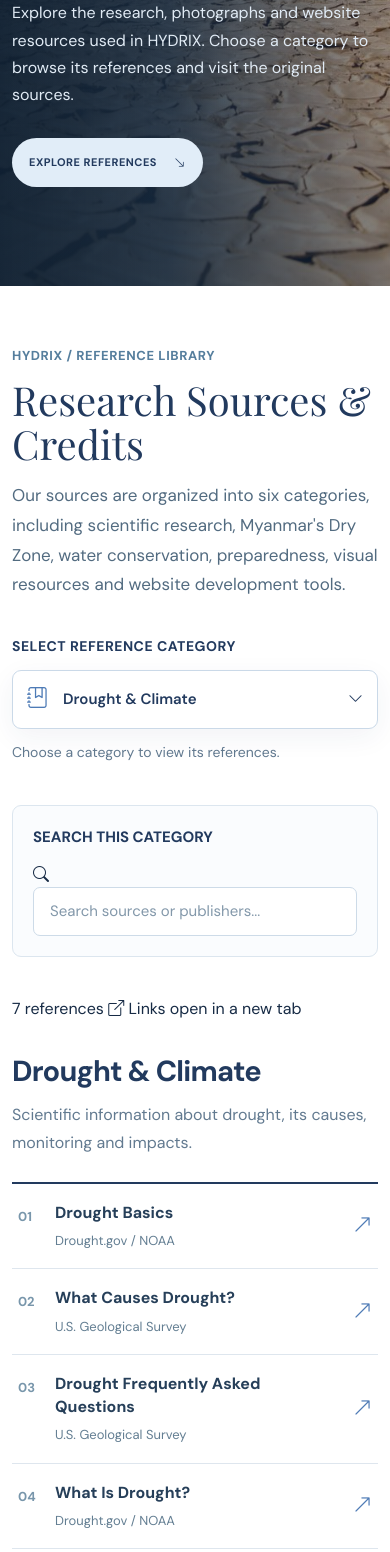
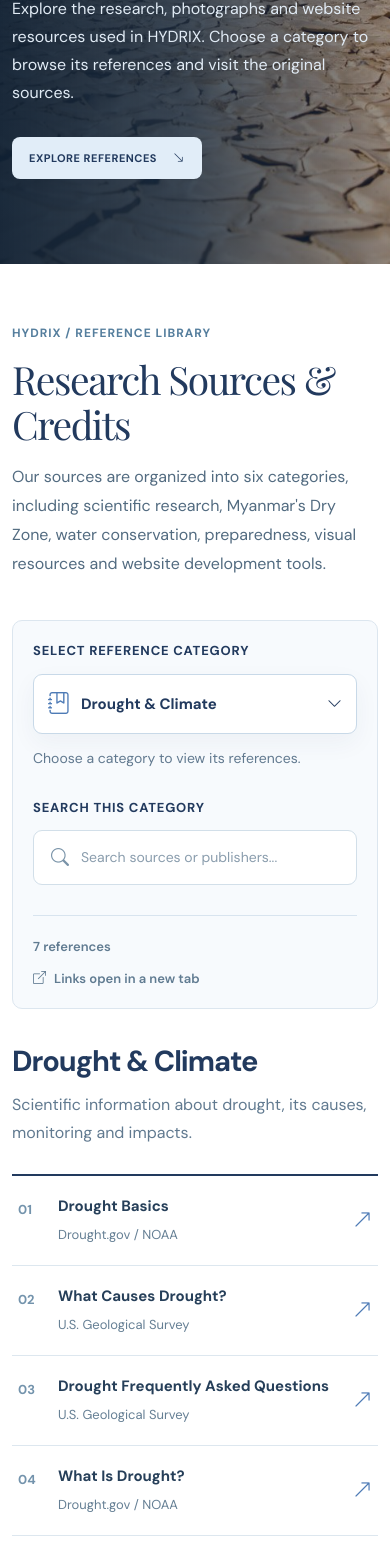
Before and after one commit to htetshin512/HYDRIX, a plain HTML site: page citations.html in a window 390 px wide. Shown: the part 404-1956 px from the top of the page. Drawn offline with nearby package versions, Linux system fonts and the light colour scheme; a web font is replaced by a local one.

Commit message:
Refactor styles and improve responsiveness in citations.css
Updated various styles in citations.css including color changes, padding adjustments, and layout modifications. Added new CSS variables and improved responsiveness for different screen sizes.

```diff
--- a/citations.css
+++ b/citations.css
@@ -1,9 +1,10 @@
 
 :root {
   --cit-navy: #223A5E;
+  --cit-dark: #162C46;
   --cit-blue: #4E7BB6;
   --cit-ice: #C9DBF0;
-  --cit-paper: #EDF4FA;
+  --cit-paper: #F6F9FC;
   --cit-ink: #172B45;
   --cit-muted: #627A90;
   --cit-border: #DCE6EF;
@@ -29,7 +30,7 @@ body.citations-page {
 @keyframes citAppear {
   from {
     opacity: 0;
-    transform: translateY(7px);
+    transform: translateY(8px);
   }
   to {
     opacity: 1;
@@ -51,15 +52,15 @@ body.citations-page {
   font-weight: 400;
 }
 
-.citations-page main :is(a, button, input):focus-visible {
+.citations-page main :is(a, button, select, input):focus-visible {
   outline: 3px solid #5A98CD;
-  outline-offset: 4px;
+  outline-offset: 3px;
 }
 
 .cit-hero {
   position: relative;
   overflow: hidden;
-  background: var(--cit-navy);
+  background: var(--cit-dark);
 }
 
 .cit-hero-image {
@@ -67,62 +68,33 @@ body.citations-page {
   isolation: isolate;
   display: flex;
   align-items: center;
-  min-height: 540px;
+  min-height: 550px;
   background:
     linear-gradient(
       90deg,
-      rgba(15, 33, 53, .94) 0%,
-      rgba(21, 43, 67, .86) 44%,
-      rgba(23, 45, 71, .40) 100%
+      rgba(15, 33, 53, .95) 0%,
+      rgba(21, 43, 67, .82) 48%,
+      rgba(23, 45, 71, .42) 100%
     ),
     url("images/droughtg.jpg") center / cover no-repeat;
   color: #FFFFFF;
 }
 
-.cit-hero-image::before {
-  content: "";
-  position: absolute;
-  z-index: -1;
-  inset: 0;
-  background: radial-gradient(
-    ellipse at 80% 58%,
-    transparent 0%,
-    rgba(13, 31, 48, .34) 90%
-  );
-}
-
-.cit-wave {
-  position: absolute;
-  left: 0;
-  width: 100%;
-  height: 100px;
-  pointer-events: none;
-  fill: var(--cit-paper);
-}
-
-.cit-wave-top {
-  top: -1px;
-}
-
-.cit-wave-bottom {
-  bottom: -1px;
-}
-
 .cit-hero-inner {
   position: relative;
   z-index: 1;
-  padding: 123px 12px 125px;
+  padding-top: 115px;
+  padding-bottom: 115px;
 }
 
 .cit-hero-kicker {
   display: inline-flex;
   align-items: center;
-  gap: 10px;
-  margin-bottom: 22px;
-  padding: 10px 16px;
-  border: 1px solid rgba(219, 233, 248, .35);
+  gap: 12px;
+  padding: 10px 15px;
+  border: 1px solid rgba(219, 233, 248, .3);
   border-radius: 50px;
-  background: rgba(211, 230, 249, .14);
+  background: rgba(211, 230, 249, .12);
   color: #D7E8F7;
   font-size: 12px;
   font-weight: 700;
@@ -130,57 +102,55 @@ body.citations-page {
 }
 
 .cit-hero-kicker i {
-  font-size: 17px;
+  font-size: 18px;
 }
 
 .cit-hero h1 {
-  max-width: 800px;
-  margin: 0 0 21px;
+  max-width: 850px;
+  margin: 27px 0 22px;
   color: #FFFFFF;
-  font-size: clamp(60px, 7.2vw, 104px);
-  line-height: 1.06;
+  font-size: clamp(58px, 7vw, 103px);
+  line-height: 1.07;
   letter-spacing: -2px;
 }
 
 .cit-hero h1 em {
-  display: block;
   color: var(--cit-ice);
   font-weight: 400;
 }
 
-.cit-hero p {
-  max-width: 630px;
+.cit-hero-inner > p {
+  max-width: 670px;
   margin: 0 0 30px;
   color: #E1EBF5;
   font-size: 18px;
-  line-height: 1.78;
+  line-height: 1.75;
 }
 
 .cit-hero-button {
   display: inline-flex;
   align-items: center;
-  gap: 17px;
-  min-height: 49px;
-  padding: 14px 23px;
-  border-radius: 30px;
+  gap: 16px;
+  padding: 15px 23px;
+  border-radius: 8px;
   background: #E1EDF8;
   color: var(--cit-navy);
   font-size: 12px;
   font-weight: 700;
   letter-spacing: .5px;
-  transition: background .25s, transform .25s;
+  transition: transform .25s, background .25s;
 }
 
 .cit-hero-button:hover {
+  background: #FFFFFF;
   color: var(--cit-navy);
-  background: #FFFFFF;
   transform: translateY(-3px);
 }
 
 .cit-hero-corner {
   position: absolute;
-  right: 20px;
-  bottom: 110px;
+  right: 15px;
+  bottom: 35px;
   display: flex;
   align-items: center;
   gap: 11px;
@@ -194,184 +164,237 @@ body.citations-page {
 .cit-hero-corner i {
   display: grid;
   place-items: center;
-  width: 49px;
-  height: 49px;
-  border: 1px solid rgba(224, 239, 255, .45);
+  width: 48px;
+  height: 48px;
+  border: 1px solid rgba(224, 239, 255, .4);
   border-radius: 50%;
-  font-size: 25px;
+  font-size: 24px;
 }
 
 .cit-directory {
-  padding: 80px 0 110px;
+  padding: 90px 0 110px;
   background: #FFFFFF;
 }
 
 .cit-intro {
-  max-width: 810px;
-  margin-bottom: 36px;
+  max-width: 790px;
+  margin-bottom: 42px;
 }
 
 .cit-overline {
   display: block;
   color: #557E9D;
-  font-size: 13px;
+  font-size: 12px;
   font-weight: 700;
-  letter-spacing: .6px;
+  letter-spacing: 1px;
 }
 
 .cit-intro h2 {
-  margin: 12px 0 14px;
+  margin: 15px 0 17px;
   color: var(--cit-navy);
-  font-size: clamp(42px, 4.8vw, 62px);
-  line-height: 1.12;
+  font-size: clamp(40px, 5vw, 65px);
+  line-height: 1.14;
+  letter-spacing: -1.5px;
 }
 
 .cit-intro p {
   margin: 0;
   color: #526B80;
-  font-size: 18px;
-  line-height: 1.75;
+  font-size: 17px;
+  line-height: 1.8;
 }
 
-.cit-chapter-index {
-  display: grid;
-  grid-template-columns: repeat(3, minmax(0, 1fr));
-  gap: 16px;
-  margin: 36px 0 50px;
+.cit-library-layout {
+  width: 100%;
 }
 
-.cit-chapter-index a {
+.cit-library-controls {
+  padding: 35px;
+  border: 1px solid var(--cit-border);
+  border-radius: 14px;
+  background: #F7FAFD;
+}
+
+.cit-dropdown-container {
+  max-width: 620px;
+  margin-bottom: 28px;
+}
+
+.cit-dropdown-container label,
+.cit-chapter-search label {
+  display: block;
+  margin-bottom: 13px;
+  color: var(--cit-navy);
+  font-size: 13px;
+  font-weight: 700;
+  letter-spacing: .8px;
+}
+
+.cit-dropdown-wrapper {
+  position: relative;
   display: flex;
-  flex-direction: column;
-  justify-content: space-between;
-  gap: 22px;
-  min-height: 145px;
-  padding: 26px;
-  border: 1px solid var(--cit-border);
+  align-items: center;
+  gap: 15px;
+  min-height: 62px;
+  padding: 0 20px;
+  border: 1px solid #C8D9E8;
   border-radius: 9px;
-  background: #F6F9FC;
+  background: #FFFFFF;
+  box-shadow: 0 9px 25px rgba(34, 58, 94, .05);
+  transition: border-color .2s, box-shadow .2s;
+}
+
+.cit-dropdown-wrapper:hover {
+  border-color: var(--cit-blue);
+}
+
+.cit-dropdown-wrapper:focus-within {
+  border-color: var(--cit-blue);
+  box-shadow: 0 0 0 3px rgba(78, 123, 182, .12);
+}
+
+.cit-dropdown-wrapper > i:first-child {
+  flex-shrink: 0;
+  color: var(--cit-blue);
+  font-size: 22px;
+}
+
+.cit-dropdown-wrapper > i:last-child {
+  flex-shrink: 0;
+  color: var(--cit-navy);
+  font-size: 15px;
+  pointer-events: none;
+}
+
+.cit-dropdown-wrapper select {
+  appearance: none;
+  flex: 1;
+  width: 100%;
+  min-width: 0;
+  padding: 18px 0;
+  border: 0;
+  outline: none;
+  background: transparent;
   color: var(--cit-navy);
   font-family: "DM Sans", sans-serif;
-  font-size: 18px;
+  font-size: 17px;
   font-weight: 700;
-  line-height: 1.4;
-  transition:
-    background .25s,
-    border-color .25s,
-    transform .25s,
-    box-shadow .25s;
+  cursor: pointer;
 }
 
-.cit-chapter-index a:hover {
-  background: #EAF2F9;
-  border-color: #A8C4DB;
+.cit-dropdown-wrapper select option {
+  background: #FFFFFF;
   color: var(--cit-navy);
-  transform: translateY(-4px);
-  box-shadow: 0 12px 28px rgba(34, 58, 94, .08);
+  font-size: 16px;
+  font-weight: 500;
 }
 
-.cit-chapter-index a span {
-  color: var(--cit-blue);
-  font-size: 13px;
-  font-weight: 700;
-  letter-spacing: 1px;
-}
-
-.cit-chapter-index a:focus-visible {
-  outline: 3px solid var(--cit-blue);
-  outline-offset: 3px;
+.cit-dropdown-container > p {
+  margin: 13px 0 0;
+  color: #627A90;
+  font-size: 14px;
+  line-height: 1.6;
 }
 
 .cit-chapter-search {
+  max-width: 620px;
+}
+
+.cit-search-field {
   display: flex;
   align-items: center;
-  flex-wrap: wrap;
-  gap: 15px;
-  margin-bottom: 40px;
-  padding: 22px 25px;
-  border: 1px solid var(--cit-border);
+  gap: 12px;
+  min-height: 55px;
+  padding: 0 17px;
+  border: 1px solid #D2DFE9;
   border-radius: 9px;
-  background: #FAFCFE;
+  background: #FFFFFF;
+  color: #7993A8;
+  transition: border-color .2s;
 }
 
-.cit-chapter-search label {
-  color: var(--cit-navy);
-  font-size: 15px;
-  font-weight: 700;
+.cit-search-field:focus-within {
+  border-color: var(--cit-blue);
 }
 
-.cit-chapter-search input {
-  flex: 1;
-  min-width: 220px;
-  min-height: 48px;
-  padding: 12px 16px;
-  border: 1px solid #CDDBE8;
-  border-radius: 7px;
-  background: #FFFFFF;
+.cit-search-field > i {
+  font-size: 18px;
+}
+
+.cit-search-field input {
+  width: 100%;
+  min-width: 0;
+  padding: 15px 0;
+  border: 0;
+  outline: none;
+  background: transparent;
   color: var(--cit-navy);
   font-family: "DM Sans", sans-serif;
   font-size: 15px;
-  transition:
-    border-color .2s,
-    box-shadow .2s;
 }
 
-.cit-chapter-search input::placeholder {
-  color: #8398AA;
+.cit-search-field input::placeholder {
+  color: #8A9DAD;
 }
 
-.cit-chapter-search input:focus {
-  border-color: var(--cit-blue);
-  box-shadow: 0 0 0 3px rgba(78, 123, 182, .10);
-  outline: none;
+.cit-selection-info {
+  display: flex;
+  align-items: center;
+  justify-content: space-between;
+  flex-wrap: wrap;
+  gap: 12px;
+  margin-top: 30px;
+  padding-top: 21px;
+  border-top: 1px solid #D8E4EF;
+  color: #607B91;
+  font-size: 13px;
+  font-weight: 600;
 }
 
-.cit-chapter-search #citStatus {
-  color: var(--cit-muted);
-  font-size: 13px;
-  font-weight: 600;
-  white-space: nowrap;
+.cit-selection-info > span:last-child {
+  display: inline-flex;
+  align-items: center;
+  gap: 8px;
 }
 
 .cit-chapters {
-  display: flex;
-  flex-direction: column;
-  gap: 30px;
+  margin-top: 48px;
 }
 
 .cit-chapter {
-  margin-bottom: 35px;
-  scroll-margin-top: 145px;
+  animation: citListReveal .35s ease both;
+}
+
+@keyframes citListReveal {
+  from {
+    opacity: 0;
+    transform: translateY(10px);
+  }
+  to {
+    opacity: 1;
+    transform: translateY(0);
+  }
 }
 
 .cit-chapter-heading {
-  padding: 25px 0;
+  padding: 0 0 27px;
   border-bottom: 2px solid var(--cit-navy);
 }
 
-.cit-chapter-heading > span {
-  display: inline-block;
-  margin-bottom: 8px;
-  color: var(--cit-blue);
-  font-size: 13px;
-  font-weight: 700;
-  letter-spacing: 1px;
-}
-
 .cit-chapter-heading h3 {
-  margin: 8px 0 12px;
+  margin: 0 0 12px;
   color: var(--cit-navy);
   font-family: "DM Sans", sans-serif;
-  font-size: clamp(26px, 3vw, 40px);
+  font-size: clamp(29px, 3.5vw, 43px);
   font-weight: 700;
-  letter-spacing: -.8px;
+  letter-spacing: -1px;
   line-height: 1.2;
 }
 
 .cit-chapter-heading p {
-  max-width: 770px;
+  max-width: 800px;
   margin: 0;
-  color: var(--cit-muted);
+  color: #617A90;
   font-size: 16px;
   line-height: 1.75;
 }
@@ -381,26 +404,24 @@ body.citations-page {
   align-items: center;
   gap: 22px;
   min-height: 90px;
-  padding: 20px 10px;
-  border-bottom: 1px solid #DEE6EE;
+  padding: 23px 12px;
+  border-bottom: 1px solid #DDE7EF;
   color: var(--cit-navy);
-  transition:
-    background .2s,
-    padding .2s;
+  transition: background .2s, padding .2s;
 }
 
 .cit-chapter-source:hover {
-  padding-left: 18px;
-  background: #F6F9FC;
+  padding-left: 22px;
+  background: #F5F9FC;
   color: var(--cit-navy);
 }
 
 .cit-source-number {
   align-self: flex-start;
   flex-shrink: 0;
-  min-width: 25px;
+  min-width: 28px;
   padding-top: 5px;
-  color: #7896AB;
+  color: #7393AC;
   font-size: 13px;
   font-weight: 700;
 }
@@ -417,13 +438,13 @@ body.citations-page {
   color: #263F59;
   font-size: 17px;
   font-weight: 700;
-  line-height: 1.4;
+  line-height: 1.45;
 }
 
 .cit-source-content > span {
-  color: #637E92;
+  color: #657F94;
   font-size: 14px;
-  line-height: 1.5;
+  line-height: 1.6;
 }
 
 .cit-chapter-source > i {
@@ -438,7 +459,8 @@ body.citations-page {
 }
 
 .cit-empty {
-  padding: 35px 20px;
+  margin: 0;
+  padding: 55px 20px;
   color: var(--cit-muted);
   font-size: 16px;
   text-align: center;
@@ -448,9 +470,10 @@ body.citations-page {
   display: flex;
   align-items: flex-start;
   gap: 15px;
-  margin-top: 35px;
-  padding: 22px 25px;
+  margin-top: 55px;
+  padding: 24px 26px;
   border-left: 3px solid #76A1C1;
+  border-radius: 0 9px 9px 0;
   background: #F0F6FA;
 }
 
@@ -468,96 +491,84 @@ body.citations-page {
 }
 
 .cit-directory-foot {
-  margin: 35px 0 0;
-  padding-top: 20px;
-  border-top: 1px solid #D8E4ED;
+  margin: 30px 0 0;
   color: #697F90;
-  font-size: 15px;
-  line-height: 1.75;
+  font-size: 14px;
+  line-height: 1.8;
 }
 
 @media (max-width: 991px) {
   .cit-hero-image {
-    min-height: 485px;
+    min-height: 490px;
   }
 
   .cit-hero-inner {
-    padding: 112px 12px 119px;
+    padding-top: 105px;
+    padding-bottom: 105px;
   }
 
   .cit-hero-corner {
     display: none;
   }
 
-  .cit-chapter-index {
-    grid-template-columns: repeat(2, minmax(0, 1fr));
+  .cit-directory {
+    padding: 75px 0 90px;
   }
 }
 
 @media (max-width: 767px) {
-  .cit-directory {
-    padding: 60px 0 80px;
+  .cit-hero h1 {
+    font-size: clamp(52px, 9vw, 76px);
   }
 
-  .cit-intro p {
-    font-size: 17px;
-  }
-
-  .cit-chapter-index {
-    gap: 12px;
-    margin-bottom: 35px;
-  }
-
-  .cit-chapter-index a {
-    min-height: 125px;
-    padding: 20px;
+  .cit-hero-inner > p {
     font-size: 16px;
   }
 
-  .cit-chapter-search {
-    flex-direction: column;
-    align-items: stretch;
-    padding: 20px;
+  .cit-intro h2 {
+    font-size: 45px;
   }
 
-  .cit-chapter-search input {
-    width: 100%;
-    min-width: 0;
-    flex: auto;
+  .cit-library-controls {
+    padding: 25px;
   }
 
-  .cit-chapter {
-    margin-bottom: 20px;
+  .cit-dropdown-wrapper select {
+    font-size: 16px;
+  }
+
+  .cit-chapter-heading h3 {
+    font-size: 32px;
+  }
+
+  .cit-chapter-source {
+    gap: 16px;
+  }
+
+  .cit-source-content strong {
+    font-size: 16px;
   }
 }
 
 @media (max-width: 575px) {
-  .cit-wave {
-    height: 65px;
-  }
-
   .cit-hero-image {
     min-height: 460px;
     background-position: 65% center;
   }
 
   .cit-hero-inner {
-    padding: 98px 12px 99px;
+    padding-top: 85px;
+    padding-bottom: 85px;
   }
 
   .cit-hero-kicker {
     font-size: 11px;
-    letter-spacing: .55px;
+    letter-spacing: .5px;
   }
 
   .cit-hero h1 {
-    font-size: clamp(49px, 10vw, 68px);
+    font-size: 49px;
     letter-spacing: -1px;
-  }
-
-  .cit-hero p {
-    font-size: 16px;
-    line-height: 1.7;
   }
 
   .cit-hero-button {
@@ -565,16 +576,44 @@ body.citations-page {
     font-size: 11px;
   }
 
-  .cit-intro h2 {
-    font-size: 40px;
+  .cit-directory {
+    padding: 60px 0 75px;
   }
 
-  .cit-chapter-index {
-    grid-template-columns: 1fr;
+  .cit-intro h2 {
+    font-size: 39px;
   }
 
-  .cit-chapter-index a {
-    min-height: 100px;
+  .cit-intro p {
+    font-size: 16px;
+  }
+
+  .cit-library-controls {
+    padding: 20px;
+    border-radius: 10px;
+  }
+
+  .cit-dropdown-wrapper {
+    min-height: 56px;
+    padding: 0 14px;
+    gap: 11px;
+  }
+
+  .cit-dropdown-wrapper select {
+    font-size: 15px;
+  }
+
+  .cit-chapter-search input {
+    font-size: 14px;
+  }
+
+  .cit-selection-info {
+    flex-direction: column;
+    align-items: flex-start;
+  }
+
+  .cit-chapters {
+    margin-top: 35px;
   }
 
   .cit-chapter-heading h3 {
@@ -583,12 +622,11 @@ body.citations-page {
 
   .cit-chapter-source {
     gap: 12px;
-    min-height: 85px;
-    padding: 18px 6px;
+    padding: 19px 6px;
   }
 
   .cit-source-content strong {
-    font-size: 16px;
+    font-size: 15px;
   }
 
   .cit-source-content > span {
@@ -596,7 +634,8 @@ body.citations-page {
   }
 
   .cit-attribution {
-    padding: 18px;
+    padding: 19px;
+    margin-top: 40px;
   }
 
   .cit-attribution p {
@@ -615,99 +654,3 @@ body.citations-page {
     transition: none !important;
   }
 }
-
-
-.cit-chapter-index {
-  display: none;
-}
-
-.cit-dropdown-container {
-  max-width: 540px;
-  margin: 35px 0 42px;
-}
-
-.cit-dropdown-container label {
-  display: block;
-  margin-bottom: 13px;
-  color: #223A5E;
-  font-size: 14px;
-  font-weight: 700;
-  letter-spacing: .5px;
-}
-
-.cit-dropdown-wrapper {
-  position: relative;
-  display: flex;
-  align-items: center;
-  gap: 15px;
-  min-height: 60px;
-  padding: 0 19px;
-  border: 1px solid #CAD9E8;
-  border-radius: 9px;
-  background: #FFFFFF;
-  box-shadow: 0 8px 28px rgba(34,58,94,.06);
-  transition: border-color .2s, box-shadow .2s;
-}
-
-.cit-dropdown-wrapper:hover {
-  border-color: #4E7BB6;
-}
-
-.cit-dropdown-wrapper:focus-within {
-  border-color: #4E7BB6;
-  box-shadow: 0 0 0 3px rgba(78,123,182,.12);
-}
-
-.cit-dropdown-wrapper > i:first-child {
-  color: #4E7BB6;
-  font-size: 21px;
-}
-
-.cit-dropdown-wrapper > i:last-child {
-  color: #223A5E;
-  font-size: 15px;
-  pointer-events: none;
-}
-
-.cit-dropdown-wrapper select {
-  flex: 1;
-  width: 100%;
-  min-width: 0;
-  padding: 17px 0;
-  appearance: none;
-  border: none;
-  outline: none;
-  background: transparent;
-  color: #223A5E;
-  font-family: "DM Sans", sans-serif;
-  font-size: 17px;
-  font-weight: 600;
-  cursor: pointer;
-}
-
-.cit-dropdown-wrapper select option {
-  background: #FFFFFF;
-  color: #223A5E;
-  font-size: 16px;
-}
-
-.cit-dropdown-container > p {
-  margin: 13px 0 0;
-  color: #627A90;
-  font-size: 14px;
-}
-
-@media (max-width: 575px) {
-  .cit-dropdown-container {
-    max-width: 100%;
-  }
-
-  .cit-dropdown-wrapper {
-    min-height: 56px;
-    padding: 0 14px;
-  }
-
-  .cit-dropdown-wrapper select {
-    font-size: 15px;
-  }
-}
```
